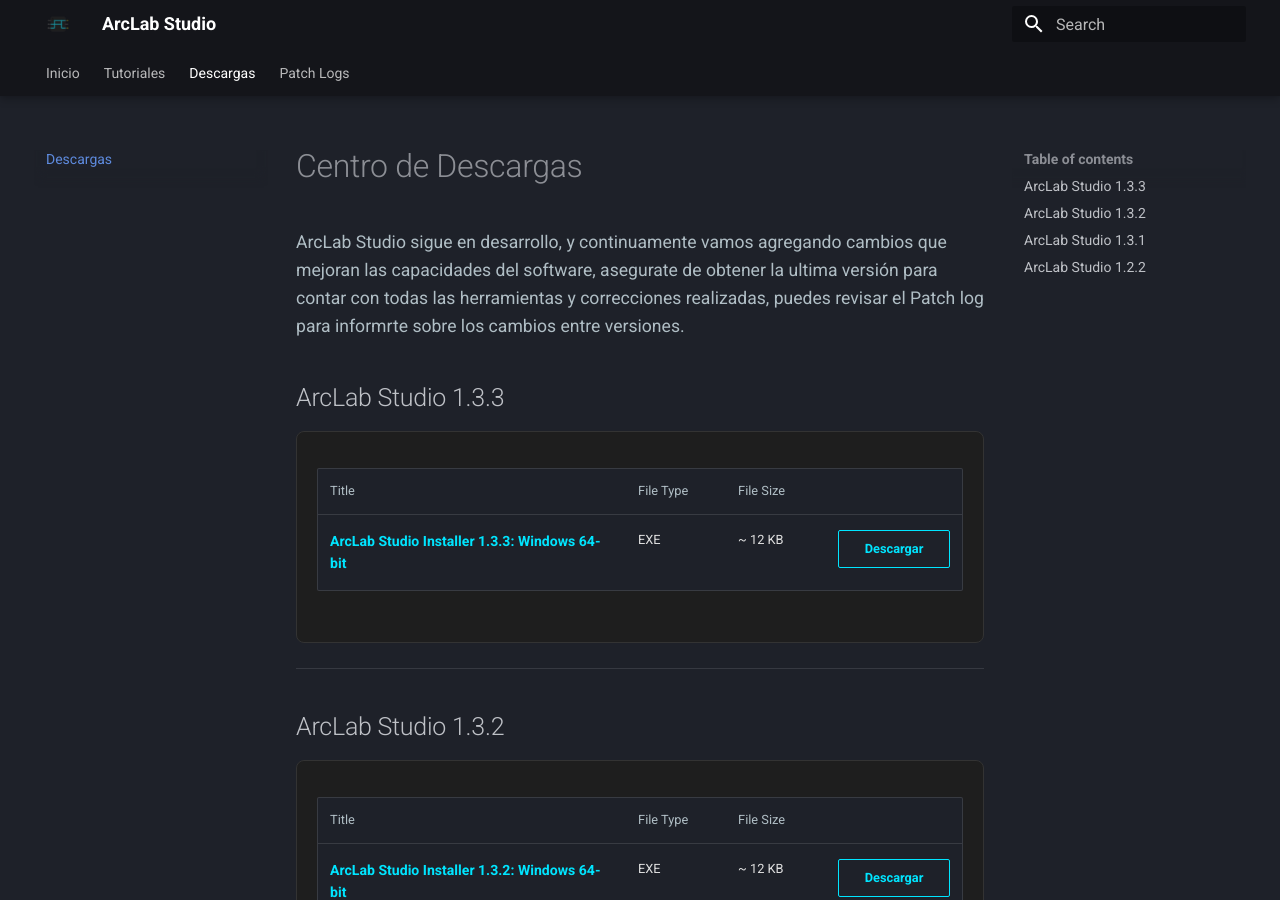
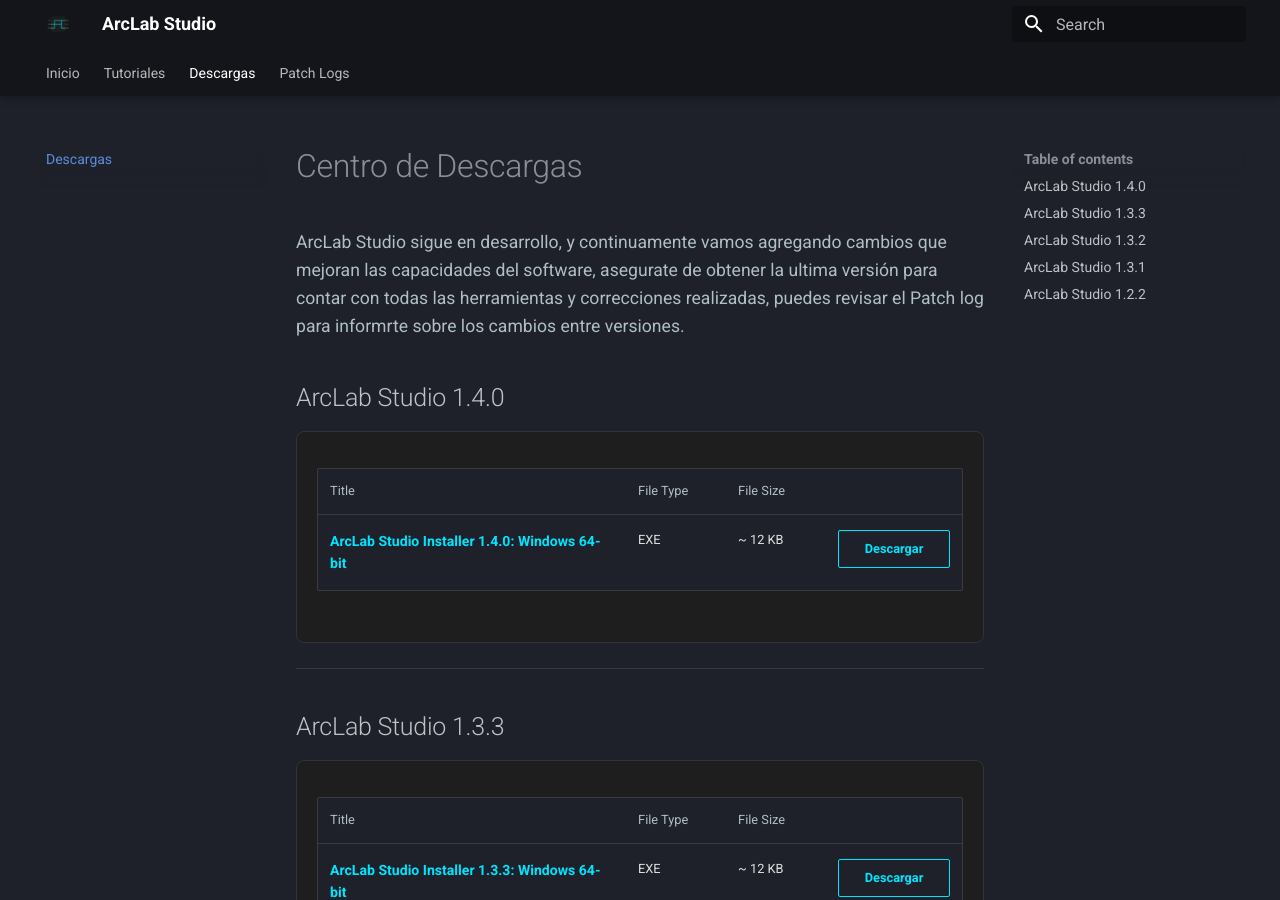
Before and after one commit to TheNicolen/ArcLab, an MkDocs documentation site: the page built from docs/descargas.md, in a window 1280 px wide and 900 px high. Built offline with MkDocs 1.6.1 and Material for MkDocs 9.7.7, drawn with Linux system fonts in a browser that asks for light colours.

Commit message:
tabal de transiciones

```diff
--- a/docs/descargas.md
+++ b/docs/descargas.md
@@ -4,6 +4,37 @@
   ArcLab Studio sigue en desarrollo, y continuamente vamos agregando cambios que mejoran las capacidades del software, asegurate de obtener la ultima versión para contar con todas las herramientas y correcciones realizadas, puedes revisar el Patch log para informrte sobre los cambios entre versiones.
 </p>
 
+## ArcLab Studio 1.4.0
+
+<div style="background-color: #1E1E1E; border: 1px solid #333; border-radius: 8px; padding: 20px; margin-bottom: 20px;">
+  <table style="width: 100%; border-collapse: collapse; color: white; margin: 0;">
+    <thead>
+      <tr style="border-bottom: 1px solid #444;">
+        <th style="text-align: left; padding: 12px; color: #b0bec5; font-weight: normal;">Title</th>
+        <th style="text-align: left; padding: 12px; color: #b0bec5; font-weight: normal;">File Type</th>
+        <th style="text-align: left; padding: 12px; color: #b0bec5; font-weight: normal;">File Size</th>
+        <th style="text-align: right; padding: 12px;"></th>
+      </tr>
+    </thead>
+    <tbody>
+      <tr>
+        <td style="padding: 15px 12px;">
+          <a href="https://github.com/TheNicolen/ArcLab/releases/download/v1.3.3/ArcLabInstaller.exe" style="color: #00e5ff; text-decoration: none; font-weight: bold; font-size: 1.1em;">
+            ArcLab Studio Installer 1.4.0: Windows 64-bit
+          </a>
+        </td>
+        <td style="padding: 15px 12px; color: #e0e0e0;">EXE</td>
+        <td style="padding: 15px 12px; color: #e0e0e0;">~ 12 KB</td>
+        <td style="padding: 15px 12px; text-align: right;">
+          <a href="https://github.com/TheNicolen/ArcLab/releases/download/v1.3.3/ArcLabInstaller.exe" class="md-button" style="background-color: transparent; border: 1px solid #00e5ff; color: #00e5ff;">Descargar</a>
+          </td>
+        </td>
+      </tr>
+    </tbody>
+  </table>
+</div>
+
+---
 ## ArcLab Studio 1.3.3
 
 <div style="background-color: #1E1E1E; border: 1px solid #333; border-radius: 8px; padding: 20px; margin-bottom: 20px;">
```
Also changed, not shown: cosas a mejorar.txt (added, +31 -0 lines), docs/changelog.md (+22 -0 lines).
